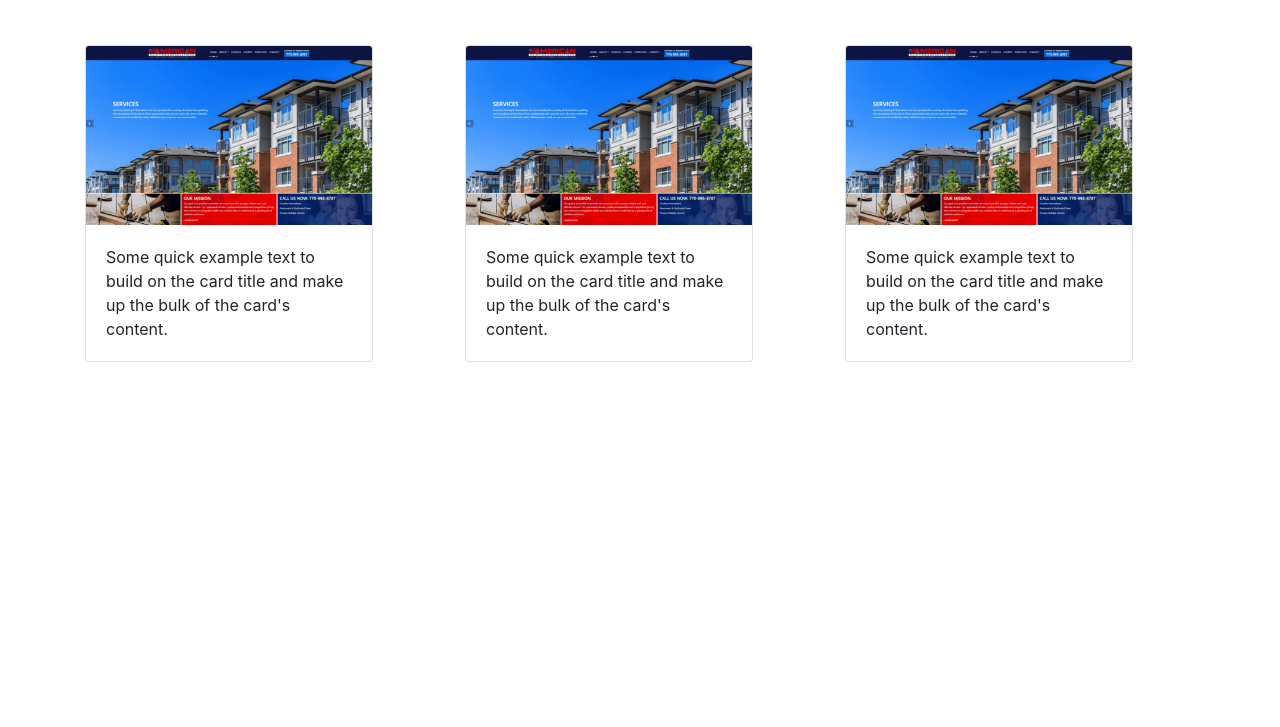
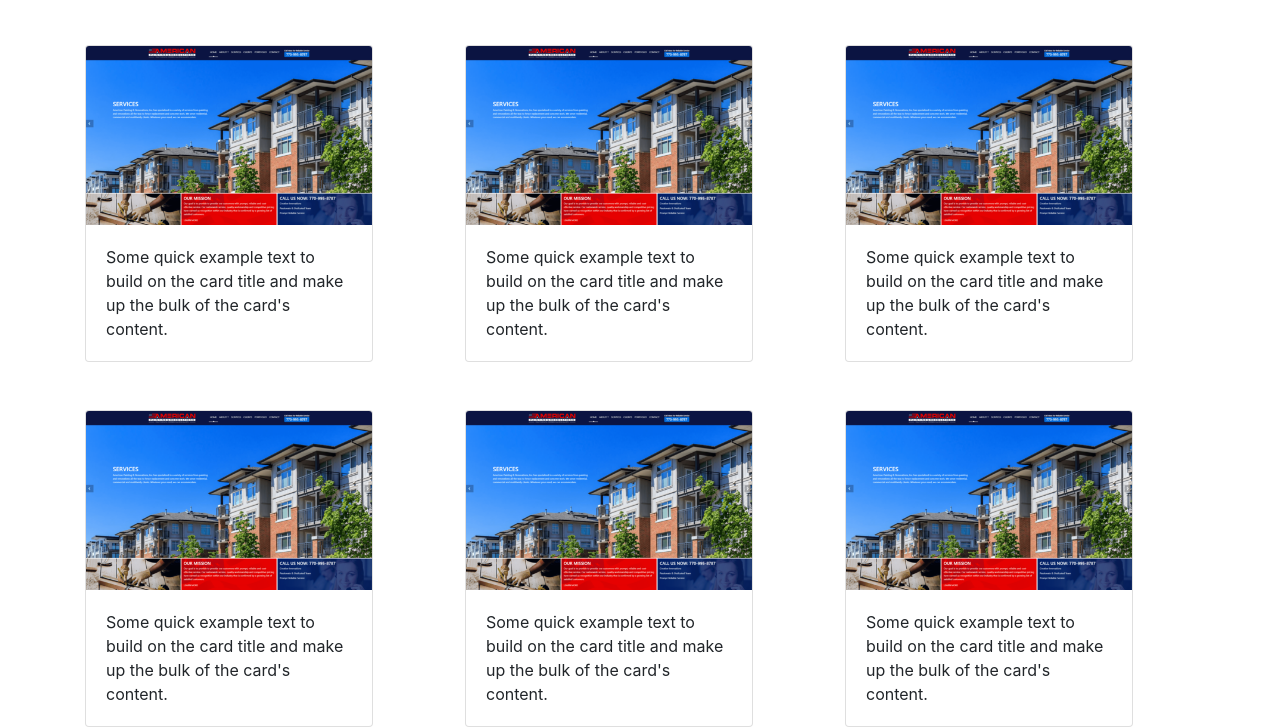
Before and after one commit to apancha/apancha.github.io, a plain HTML site: page portfolio.html in a window 1280 px wide. Shown: the part 615-1342 px from the top of the page. Before the commit the page ends 977 px from the top, so only its background shows below. Drawn offline with nearby package versions, Linux system fonts and the light colour scheme.

Commit message:
started work on portfolio page

```diff
--- a/portfolio.html
+++ b/portfolio.html
@@ -120,6 +120,33 @@
                 </div>
             </div>
 
+            <div class="row pt-5">
+                <div class="col-md-4 animatable fadeInUp">
+                    <div class="card" style="width: 18rem;">
+                        <img class="card-img-top" src="/img/amerapaint.png" alt="Card image cap">
+                        <div class="card-body">
+                            <p class="card-text">Some quick example text to build on the card title and make up the bulk of the card's content.</p>
+                        </div>
+                    </div>
+                </div>
+                 <div class="col-md-4 animatable fadeInDown">
+                    <div class="card" style="width: 18rem;">
+                        <img class="card-img-top" src="/img/amerapaint.png" alt="Card image cap">
+                        <div class="card-body">
+                            <p class="card-text">Some quick example text to build on the card title and make up the bulk of the card's content.</p>
+                        </div>
+                    </div>
+                </div>
+                <div class="col-md-4 animatable fadeInUp">
+                    <div class="card" style="width: 18rem;">
+                        <img class="card-img-top" src="/img/amerapaint.png" alt="Card image cap">
+                        <div class="card-body">
+                            <p class="card-text">Some quick example text to build on the card title and make up the bulk of the card's content.</p>
+                        </div>
+                    </div>
+                </div>
+            </div>
+
 
         </div>
 
```
